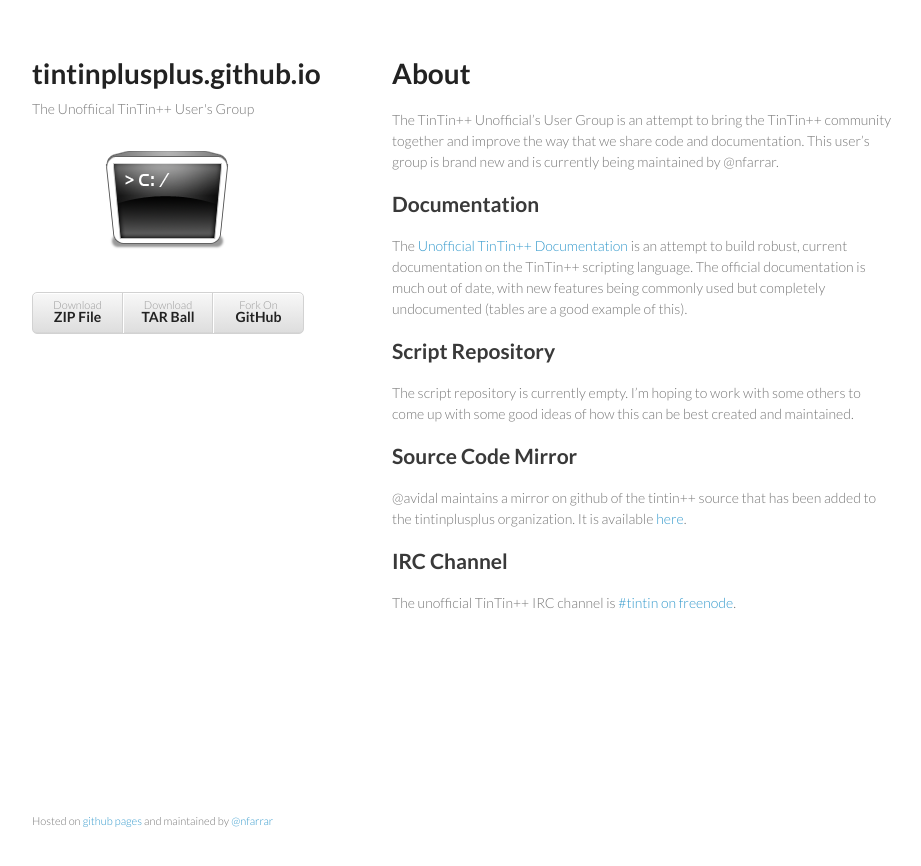
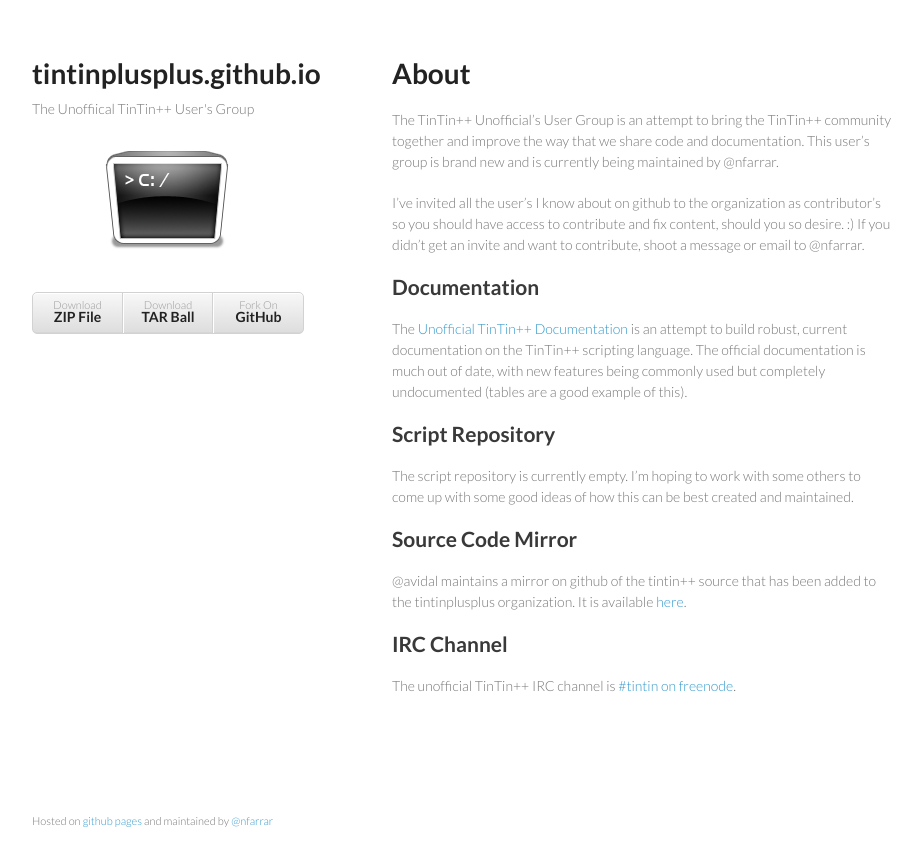
Before and after one commit to tintinplusplus/tintinplusplus.github.io, a Jekyll site: the page built from about.md, in a window 1280 px wide. Shown: the top 866 px of the page, without its empty margins (178-1099 px from the left). Built offline with Jekyll 4.4.1, drawn with Linux system fonts in a browser that asks for light colours.

Commit message:
updated about.md

```diff
--- a/about.md
+++ b/about.md
@@ -6,6 +6,8 @@ permalink: /
 
 
 The TinTin++ Unofficial's User Group is an attempt to bring the TinTin++ community together and improve the way that we share code and documentation. This user's group is brand new and is currently being maintained by @nfarrar.
+
+I've invited all the user's I know about on github to the organization as contributor's so you should have access to contribute and fix content, should you so desire. :) If you didn't get an invite and want to contribute, shoot a message or email to @nfarrar.
 
 
 Documentation
```
